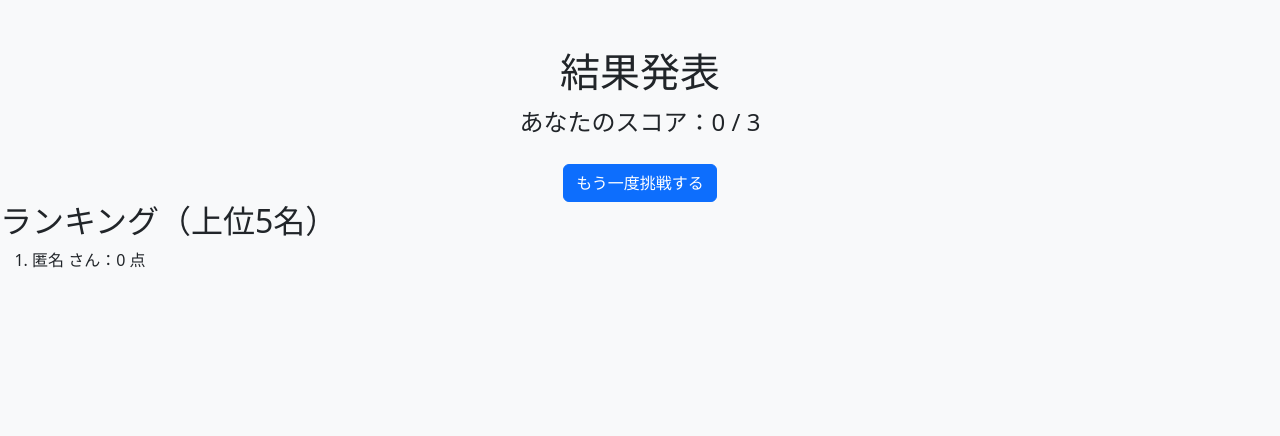
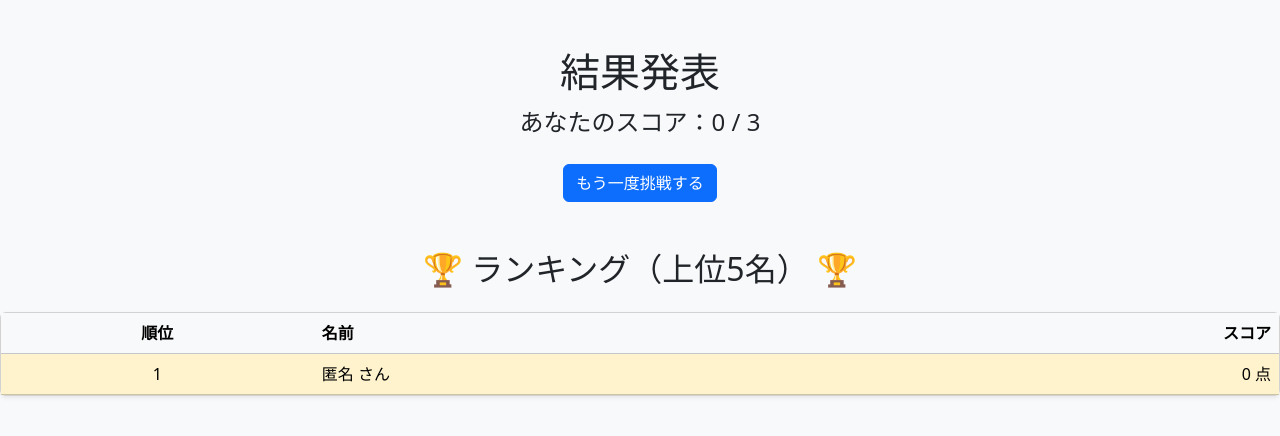
Before and after one commit to Yuta-Takenaka-png/flask-quiz1-app, a Flask app: page /result in a window 1280 px wide. Shown: the top 436 px of the page. Run offline with Flask 3, Linux system fonts and the light colour scheme.

Commit message:
改善されたランキングデザインを反映

```diff
--- a/templates/result_with_review.html
+++ b/templates/result_with_review.html
@@ -38,12 +38,32 @@
         <a href="/" class="btn btn-primary">もう一度挑戦する</a>
     </div>
 </div>
-<h2>ランキング（上位5名）</h2>
-<ol>
-  {% for r in ranking %}
-    <li>{{ r.name }} さん：{{ r.score }} 点</li>
-  {% endfor %}
-</ol>
+<div class="mt-5">
+    <h2 class="text-center mb-4">🏆 ランキング（上位5名） 🏆</h2>
+    <div class="card shadow-sm">
+        <div class="card-body p-0">
+            <table class="table table-hover mb-0">
+                <thead class="table-light">
+                    <tr>
+                        <th scope="col" class="text-center">順位</th>
+                        <th scope="col">名前</th>
+                        <th scope="col" class="text-end">スコア</th>
+                    </tr>
+                </thead>
+                <tbody>
+                    {% for r in ranking %}
+                    <tr class="{% if loop.index == 1 %}table-warning{% endif %}">
+                        <td class="text-center">{{ loop.index }}</td>
+                        <td>{{ r.name }} さん</td>
+                        <td class="text-end">{{ r.score }} 点</td>
+                    </tr>
+                    {% endfor %}
+                </tbody>
+            </table>
+        </div>
+    </div>
+</div>
+
 
 </body>
 </html>
```
